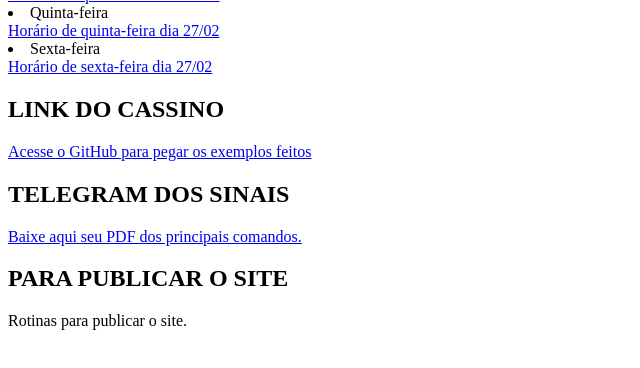
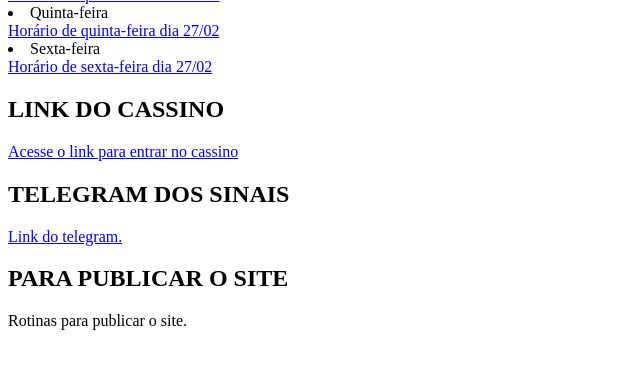
Before and after one commit to joaootavio26/2024, a plain HTML site: page index.html in a window 1280 px wide. Shown: the part 200-568 px from the top of the page, without its empty margins (0-640 px from the left). Drawn offline with Linux system fonts and the light colour scheme.

Commit message:
Update index.html

```diff
--- a/index.html
+++ b/index.html
@@ -12,7 +12,7 @@
     <p> Aqui estamos disponibilizando uma sala de sinais</p>
 
     <img src="ft1.jpg" alt="logo do tigrinho">
-    <img src="BARAO2.jpg" alt="foto do Barão">
+    <img src="ft2.jpg" alt="foto do Barão">
     <img src="NEWTON1.jpg" alt="logo do Newton">
     <img src="NEWTON2.jpg" alt="foto do Newton">
 
@@ -32,11 +32,11 @@
 
     </ol>
     <h2> LINK DO CASSINO</h2>
-    <a href="https://hoppg.com/?id=55622558" target="_blank">Acesse o GitHub para pegar os exemplos feitos</a>
+    <a href="https://hoppg.com/?id=55622558" target="_blank">Acesse o link para entrar no cassino</a>
 
     <h2>TELEGRAM DOS SINAIS</h2>
-    <a href="https://github.com/rogeriodfreis/HTML-CSS/blob/main/COINI.pdf" target="_blank"  download="COINI.pdf" type="aplication/pdf">
-        Baixe aqui seu PDF dos principais comandos.
+    <a href="https://t.me/ukkbetcom" target="_blank"  download="COINI.pdf" type="aplication/pdf">
+        Link do telegram.
     </a>
      <h2> PARA PUBLICAR O SITE</h2>
 
```
